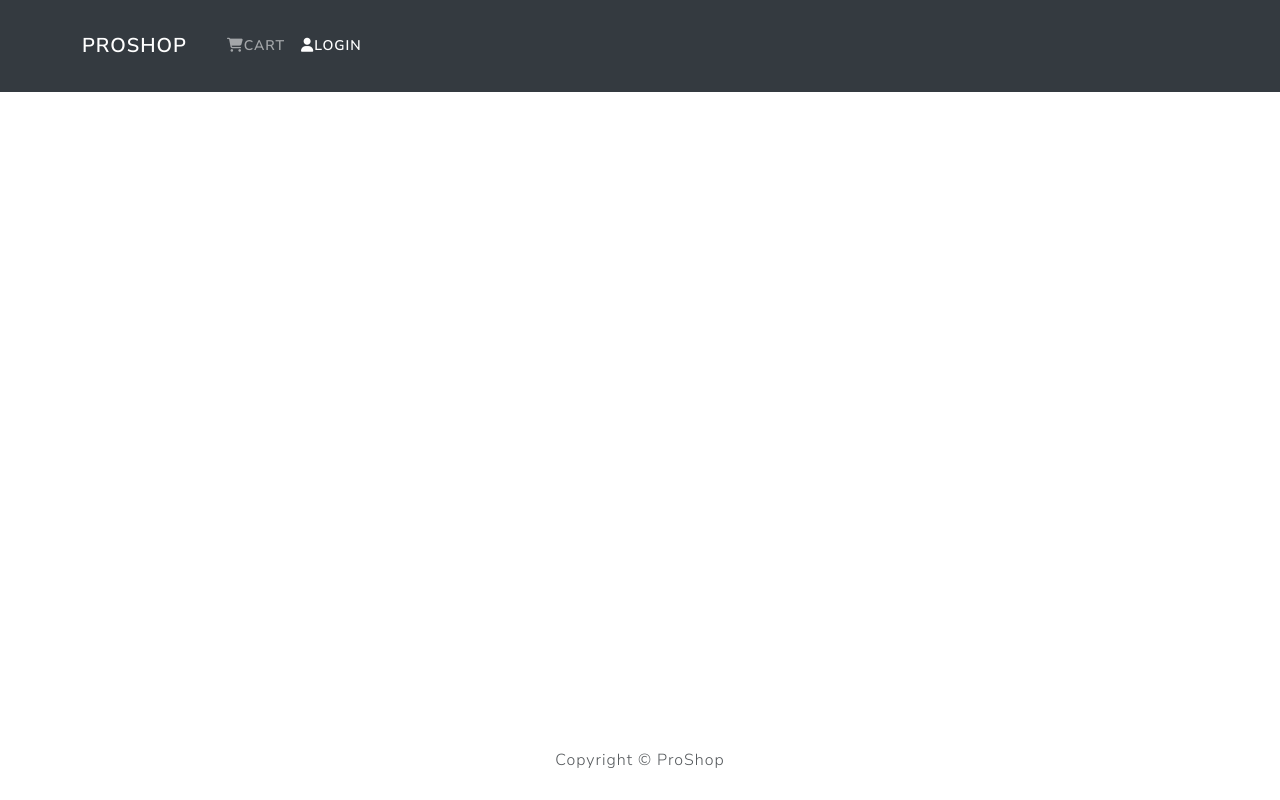
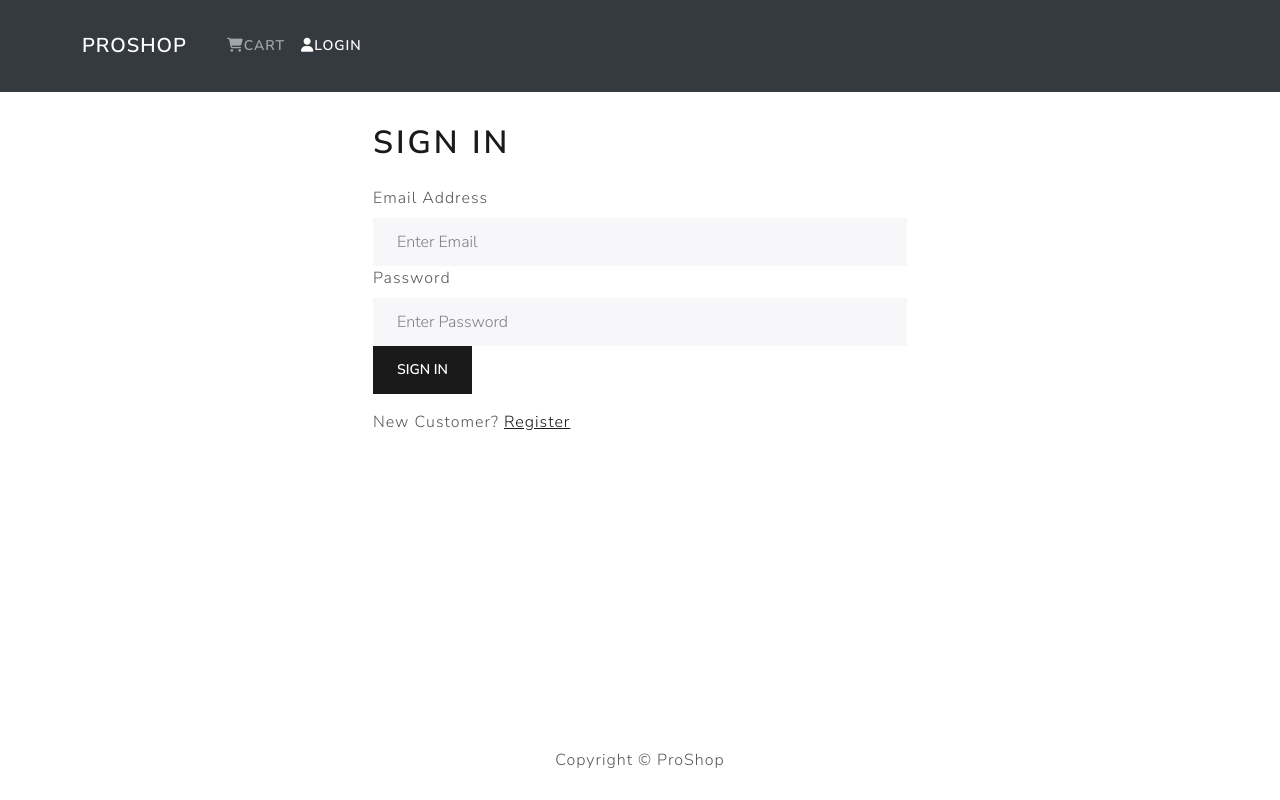
Before and after one commit to sajaddarvishi/E-Commerce, a React (Create React App) app in the folder frontend/: page /login in a window 1280 px wide. Built offline with nearby package versions, Linux system fonts and the light colour scheme.

Commit message:
add user screen

```diff
--- a/frontend/src/App.js
+++ b/frontend/src/App.js
@@ -7,6 +7,8 @@ import Footer from './components/Footer'
 import HomeScreen from './screens/HomeScreen'
 import ProductScreen from './screens/ProductScreen'
 import CartScreen from './screens/CartScreen'
+import LoginScreen from './screens/LoginScreen'
+
 
 
 
@@ -18,6 +20,7 @@ function App() {
         <Container>
           <Routes>
             <Route path='/' Component={HomeScreen} exact/>
+            <Route path='/login' Component={LoginScreen} />
             <Route path='/product/:id' Component={ProductScreen}/>
             <Route path='/cart/:id?' Component={CartScreen} />
           </Routes>
--- /dev/null
+++ b/frontend/src/components/FormContainer.js
@@ -0,0 +1,16 @@
+import React from 'react'
+import { Container, Row, Col } from 'react-bootstrap'
+
+function FormContainer({ children }) {
+    return (
+        <Container>
+            <Row className="justify-content-md-center">
+                <Col xs={12} md={6}>
+                    {children}
+                </Col>
+            </Row>
+        </Container>
+    )
+}
+
+export default FormContainer
--- /dev/null
+++ b/frontend/src/screens/LoginScreen.js
@@ -0,0 +1,83 @@
+import React, { useState, useEffect } from 'react'
+import { Link, useNavigate, useLocation } from 'react-router-dom'
+import { Form, Button, Row, Col } from 'react-bootstrap'
+import { useDispatch, useSelector } from 'react-redux'
+import Loader from '../components/Loader'
+import Message from '../components/Message'
+import FormContainer from '../components/FormContainer'
+import { login } from '../actions/userActions'
+
+function LoginScreen({ }) {
+    const location = useLocation();
+    const navigate = useNavigate()
+
+    const [email, setEmail] = useState('')
+    const [password, setPassword] = useState('')
+
+    const dispatch = useDispatch()
+
+    const redirect = location.search ? location.search.split('=')[1] : '/'
+
+    const userLogin = useSelector(state => state.userLogin)
+    const { error, loading, userInfo } = userLogin
+
+    useEffect(() => {
+        if (userInfo) {
+            navigate(redirect)
+        }
+    }, [ userInfo, redirect])
+
+    const submitHandler = (e) => {
+        e.preventDefault()
+        dispatch(login(email, password))
+    }
+
+    return (
+        <FormContainer>
+            <h1>Sign In</h1>
+            {error && <Message variant='danger'>{error}</Message>}
+            {loading && <Loader />}
+            <Form onSubmit={submitHandler}>
+
+                <Form.Group controlId='email'>
+                    <Form.Label>Email Address</Form.Label>
+                    <Form.Control
+                        type='email'
+                        placeholder='Enter Email'
+                        value={email}
+                        onChange={(e) => setEmail(e.target.value)}
+                    >
+                    </Form.Control>
+                </Form.Group>
+
+
+                <Form.Group controlId='password'>
+                    <Form.Label>Password</Form.Label>
+                    <Form.Control
+                        type='password'
+                        placeholder='Enter Password'
+                        value={password}
+                        onChange={(e) => setPassword(e.target.value)}
+                    >
+                    </Form.Control>
+                </Form.Group>
+
+                <Button type='submit' variant='primary'>
+                    Sign In
+                </Button>
+            </Form>
+
+            <Row className='py-3'>
+                <Col>
+                    New Customer? <Link
+                        to={redirect ? `/register?redirect=${redirect}` : '/register'}>
+                        Register
+                        </Link>
+                </Col>
+            </Row>
+
+        </FormContainer>
+    )
+}
+
+export default LoginScreen
```
Also changed, not shown: frontend/src/screens/README.md (deleted).
